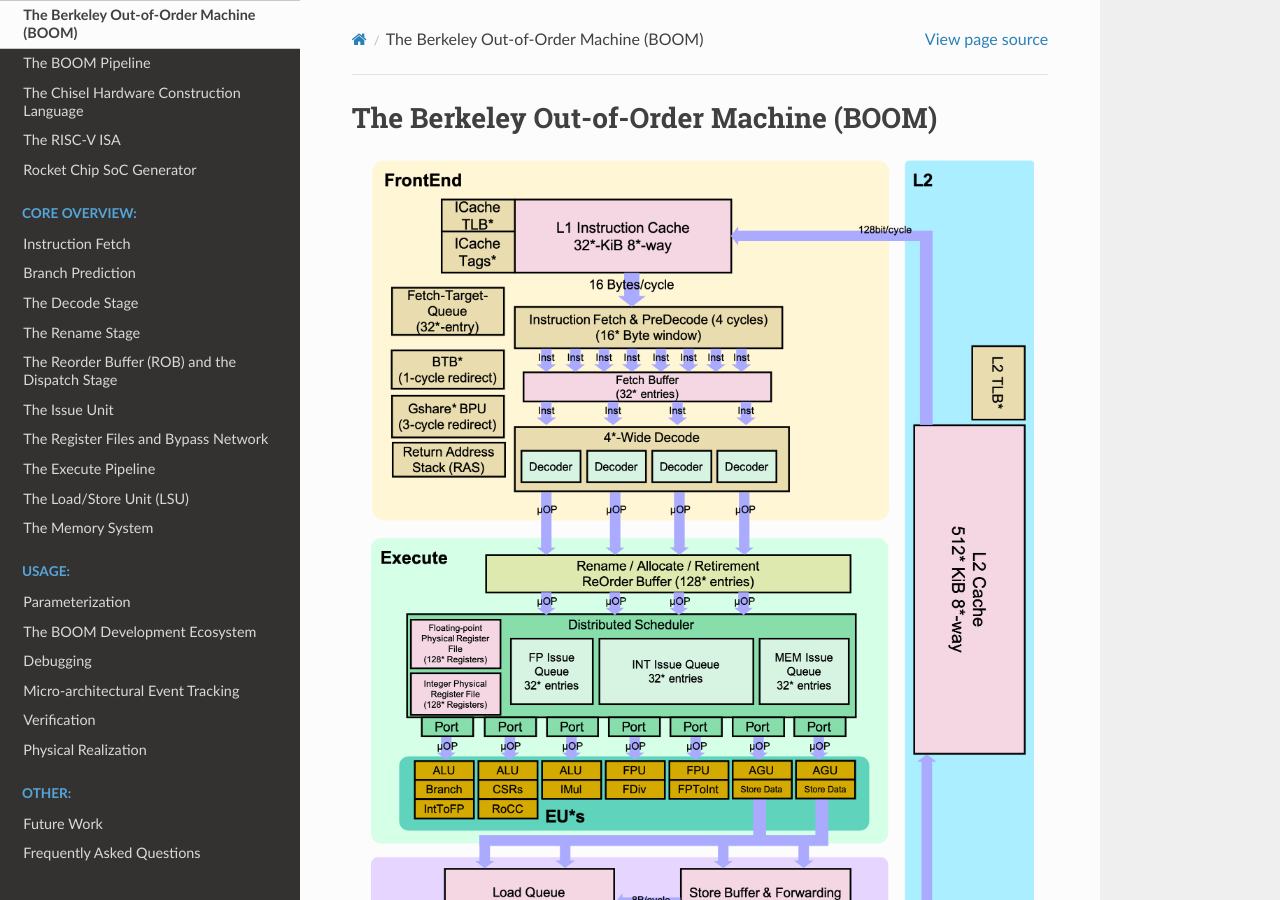
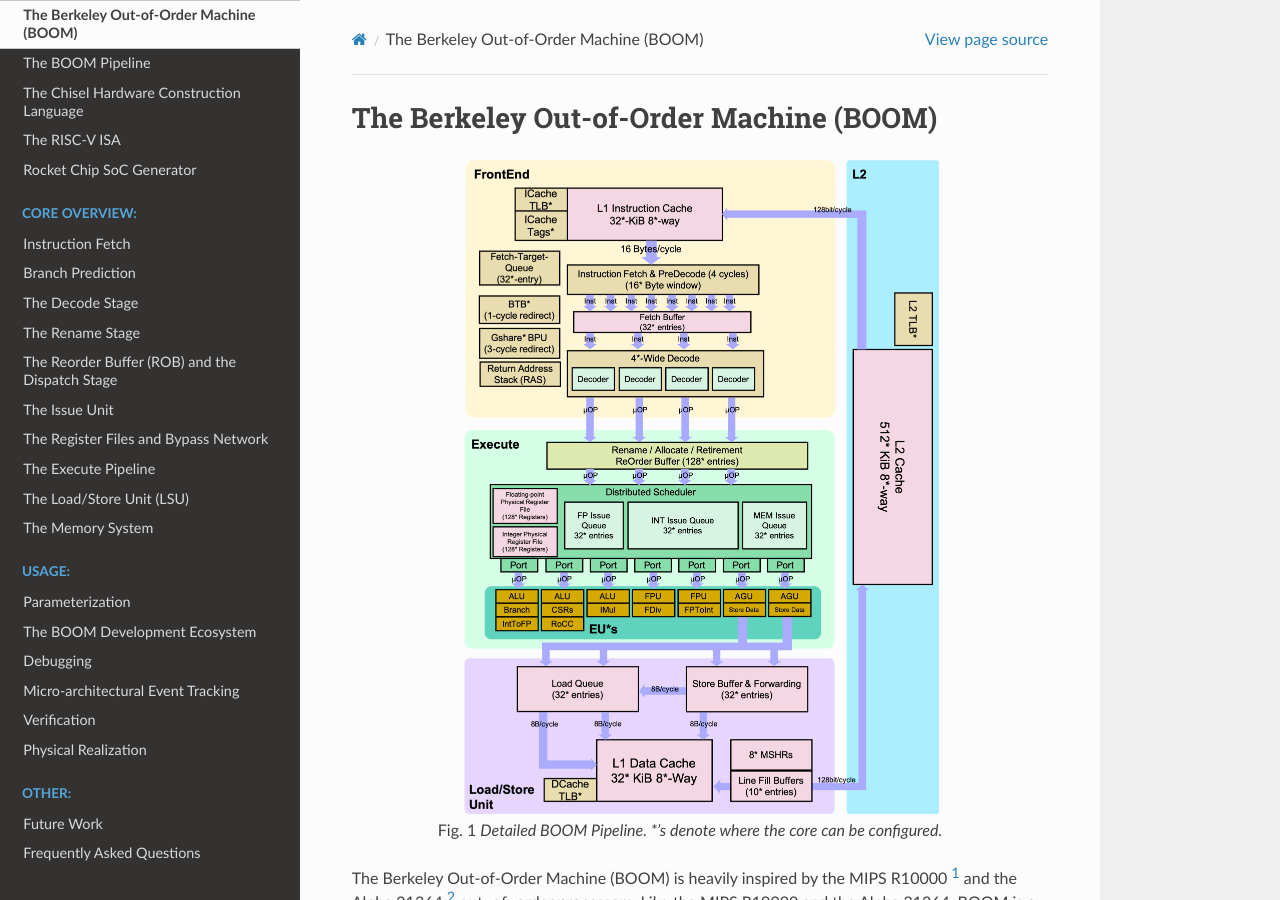
Before and after one commit to riscv-boom/riscv-boom, a Sphinx documentation site: the page built from docs/sections/intro-overview/boom.rst, in a window 1280 px wide and 900 px high. Built offline with Sphinx 7.4.7 and the Read the Docs theme 2.0.0, drawn with Linux system fonts in a browser that asks for light colours.

Commit message:
update image [ci skip]

```diff
--- a/docs/sections/intro-overview/boom.rst
+++ b/docs/sections/intro-overview/boom.rst
@@ -2,7 +2,7 @@
 ========================================
 
 .. figure:: /figures/boom-pipeline-detailed.png
-    :scale: 35 %
+    :scale: 25 %
     :align: center
     :alt: Detailed BOOM Pipeline
 
```
